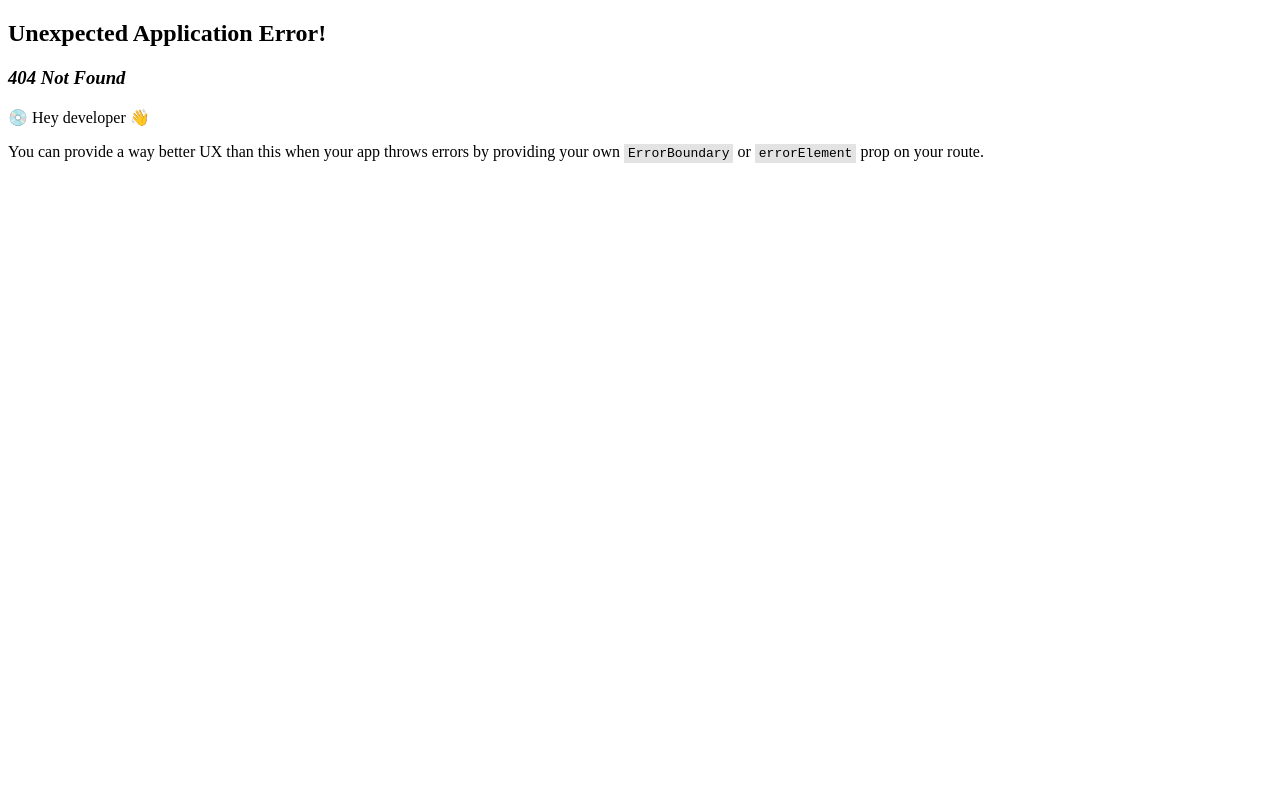
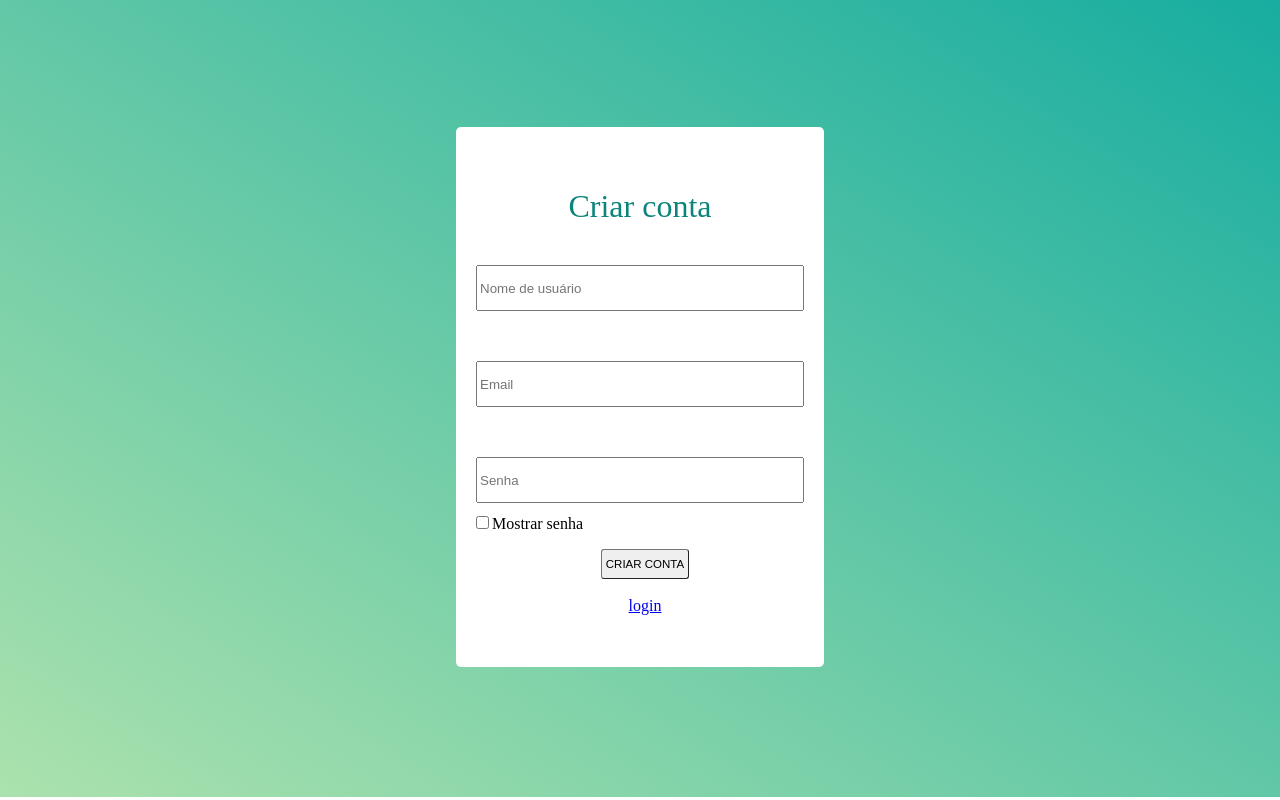
Before and after one commit to Davi0254/advanced-todo-list, a React (Vite) app: page /advanced-todo-list/register in a window 1280 px wide. Before the commit this address had no page. Built offline with nearby package versions, Linux system fonts and the light colour scheme.

Commit message:
alterando rotas para deploy

```diff
--- a/src/Routes/loginRoute.jsx
+++ b/src/Routes/loginRoute.jsx
@@ -3,7 +3,7 @@ import { Link } from "react-router-dom";
  const loginRoute = () => {
     return (
       <nav style={{ marginTop: '9px' }}>
-        <Link to="https://davi0254.github.io/advanced-todo-list">sair</Link>
+        <Link to="/advanced-todo-list">sair</Link>
       </nav>
     )
 }
--- a/src/Routes/loginRoute2.jsx
+++ b/src/Routes/loginRoute2.jsx
@@ -3,7 +3,7 @@ import { Link } from "react-router-dom";
  const loginRoute = () => {
     return (
       <nav style={{ marginTop: '10px', marginBottom: '-20px', marginLeft: '10px' }}>
-        <Link to="https://davi0254.github.io/advanced-todo-list">login</Link>
+        <Link to="/advanced-todo-list">login</Link>
       </nav>
     )
 }
--- a/src/Routes/notFoundError.jsx
+++ b/src/Routes/notFoundError.jsx
@@ -4,7 +4,7 @@ const NotFoundPage = () => {
   return (
     <div style={{ display: 'flex', flexDirection: 'column', gap: 5 }}>
       <div>404 Not Found</div>
-      <Link to="https://davi0254.github.io/advanced-todo-list">Login</Link>
+      <Link to="/advanced-todo-list">Login</Link>
     </div>
   );
 }
--- a/src/Routes/registerRoute.jsx
+++ b/src/Routes/registerRoute.jsx
@@ -3,7 +3,7 @@ import { Link } from "react-router-dom";
  const Form = () => {
     return (
       <nav>
-        <Link to="https://davi0254.github.io/advanced-todo-list/register">Criar conta</Link>
+        <Link to="/advanced-todo-list/register">Criar conta</Link>
       </nav>
     )
 }
--- a/src/main.jsx
+++ b/src/main.jsx
@@ -9,17 +9,17 @@ import { createBrowserRouter, RouterProvider } from 'react-router-dom';
 
 const router = createBrowserRouter([
   {
-    path: 'https://davi0254.github.io/advanced-todo-list',
+    path: '/advanced-todo-list',
     element: <Login />,
-    // errorElement: <NotFoundError />,
+    errorElement: <NotFoundError />,
   },
   {
-    path: 'https://davi0254.github.io/advanced-todo-list/register',
+    path: '/advanced-todo-list/register',
     element: <RegisterPage />,
     errorElement: <NotFoundError />,
   },
   {
-    path: 'https://davi0254.github.io/advanced-todo-list/home',
+    path: '/advanced-todo-list/home',
     element: <Homepage />,
     errorElement: <NotFoundError />
   }
```
Also changed, not shown: 3 other files (tests, documents, lock files or other folders).
